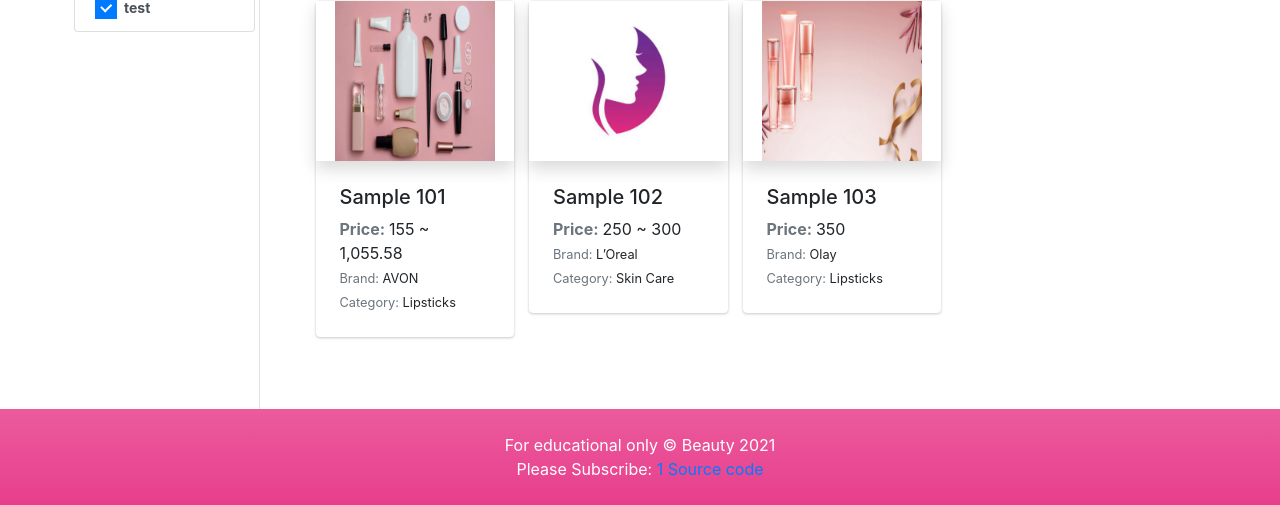
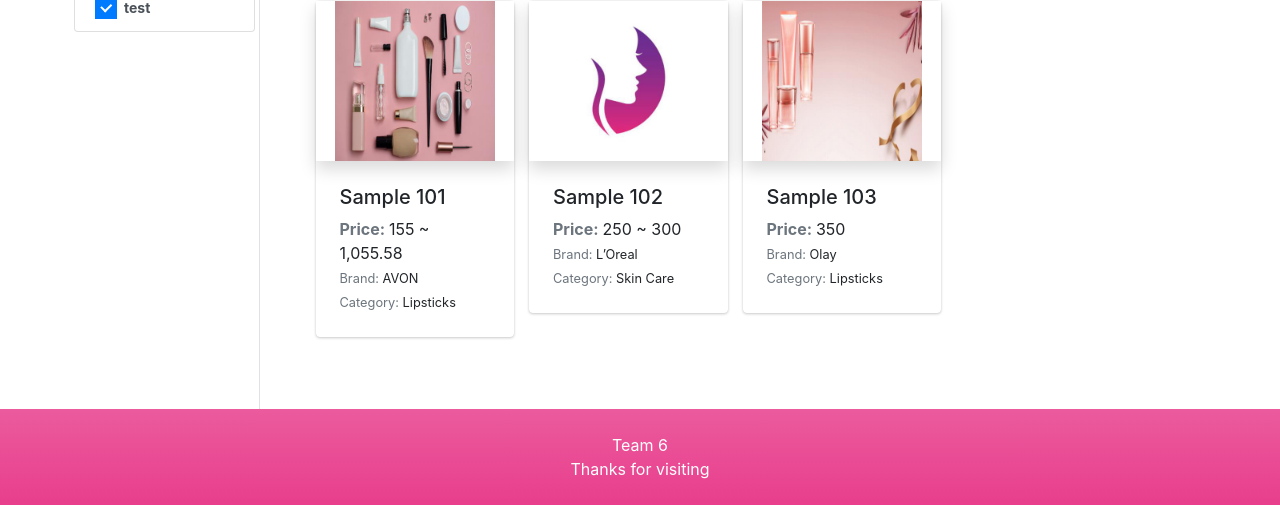
Before and after one commit to Gayatridasari0/cbpo, a PHP site: page /cbpos/ in a window 1280 px wide. Shown: the part 415-920 px from the top of the page. Run offline with PHP 8.4, Linux system fonts and the light colour scheme; data comes from the database, SQL or seed files in the repository; some libraries are stand-ins or nearby versions.

Commit message:
footer changed in user page

```diff
--- a/inc/footer.php
+++ b/inc/footer.php
@@ -61,8 +61,8 @@
 <!-- Footer-->
 <footer class="py-4 bg-gradient-pink">
             <div class="container">
-              <p class="m-0 text-center text-white">For educational only &copy; <?php echo $_settings->info('short_name') ?> 2021</p>
-              <p class="m-0 text-center text-white">Please Subscribe: <a href="https://1sourcecodr.blogspot.com/">1 Source code</a></p>
+              <p class="m-0 text-center text-white">Team 6</p>
+              <p class="m-0 text-center text-white">Thanks for visiting</a></p>
           </div>
         </footer>
 
```
